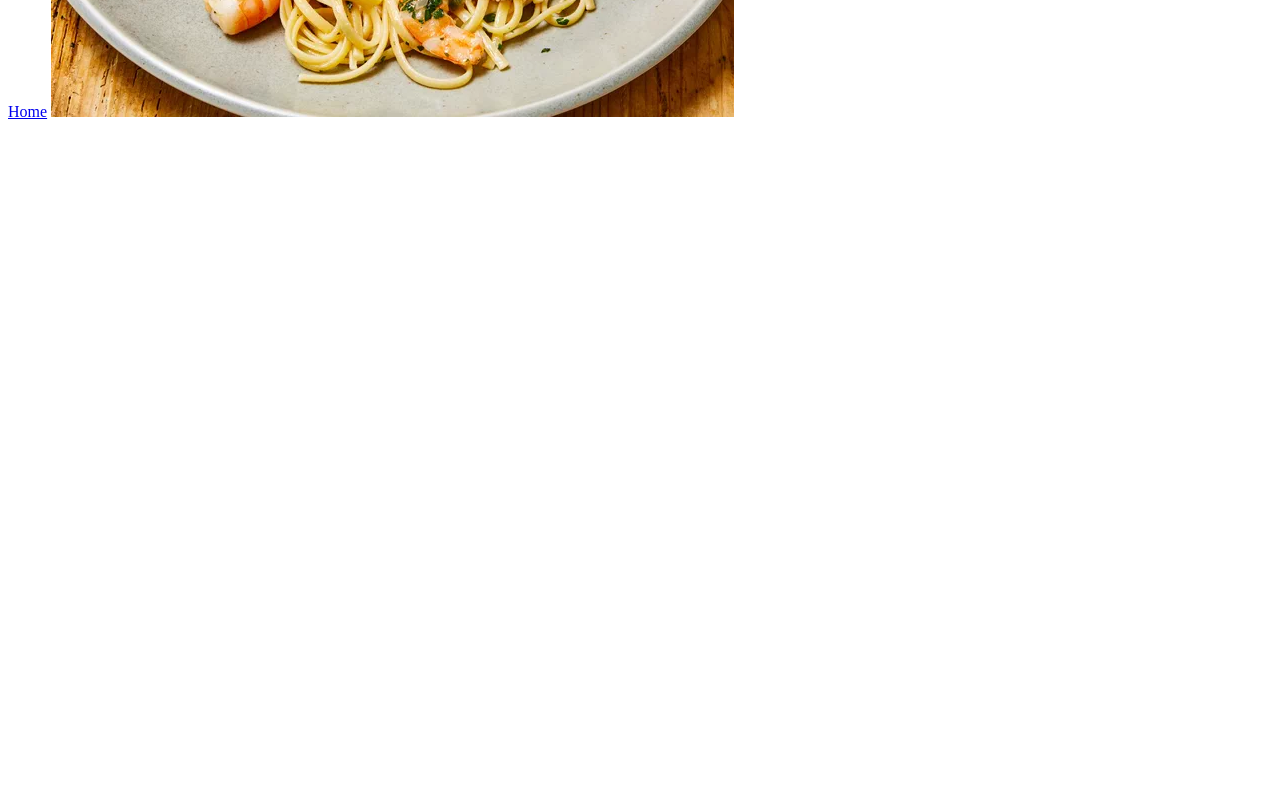
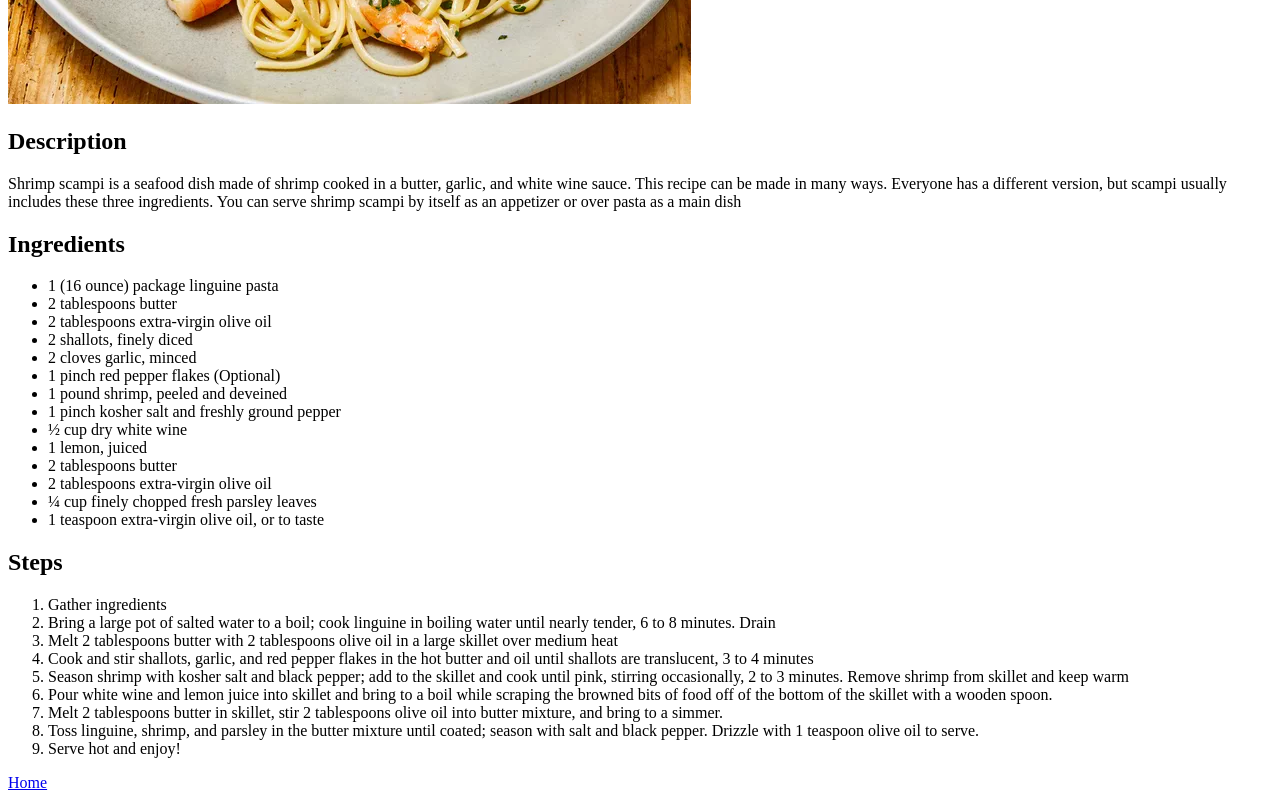
Before and after one commit to 0maa/odin-recipes, a plain HTML site: page recipes/pasta.html in a window 1280 px wide. Shown: the part 475-1275 px from the top of the page. Before the commit the page ends 800 px from the top, so only its background shows below. Drawn offline with Linux system fonts and the light colour scheme.

Commit message:
completed content for all recipes

```diff
--- a/recipes/pasta.html
+++ b/recipes/pasta.html
@@ -6,8 +6,39 @@
     <title>Document</title>
 </head>
 <body>
-    <h1>Pasta Recipe</h1>
+    <h2>Pasta Recipe</h2>
+    <img src="../images/pastapic.webp">
+    <h2>Description</h2>
+    <p>Shrimp scampi is a seafood dish made of shrimp cooked in a butter, garlic, and white wine sauce. This recipe can be made in many ways. Everyone has a different version, but scampi usually includes these three ingredients. You can serve shrimp scampi by itself as an appetizer or over pasta as a main dish</p>
+    <h2>Ingredients</h2>
+    <ul>
+        <li>1 (16 ounce) package linguine pasta</li>
+        <li>2 tablespoons butter</li>
+        <li>2 tablespoons extra-virgin olive oil</li>
+        <li>2 shallots, finely diced</li>
+        <li>2 cloves garlic, minced</li>
+        <li>1 pinch red pepper flakes (Optional)</li>
+        <li>1 pound shrimp, peeled and deveined</li>
+        <li>1 pinch kosher salt and freshly ground pepper</li>
+        <li>½ cup dry white wine</li>
+        <li>1 lemon, juiced</li>
+        <li>2 tablespoons butter</li>
+        <li>2 tablespoons extra-virgin olive oil</li>
+        <li>¼ cup finely chopped fresh parsley leaves</li>
+        <li>1 teaspoon extra-virgin olive oil, or to taste</li>
+    </ul>
+    <h2>Steps</h2>
+    <ol>
+        <li>Gather ingredients</li>
+        <li>Bring a large pot of salted water to a boil; cook linguine in boiling water until nearly tender, 6 to 8 minutes. Drain</li>
+        <li>Melt 2 tablespoons butter with 2 tablespoons olive oil in a large skillet over medium heat</li>
+        <li>Cook and stir shallots, garlic, and red pepper flakes in the hot butter and oil until shallots are translucent, 3 to 4 minutes</li>
+        <li>Season shrimp with kosher salt and black pepper; add to the skillet and cook until pink, stirring occasionally, 2 to 3 minutes. Remove shrimp from skillet and keep warm</li>
+        <li>Pour white wine and lemon juice into skillet and bring to a boil while scraping the browned bits of food off of the bottom of the skillet with a wooden spoon.</li>
+        <li>Melt 2 tablespoons butter in skillet, stir 2 tablespoons olive oil into butter mixture, and bring to a simmer.</li>
+        <li>Toss linguine, shrimp, and parsley in the butter mixture until coated; season with salt and black pepper. Drizzle with 1 teaspoon olive oil to serve.</li>
+        <li>Serve hot and enjoy!</li>
+    </ol>
     <a href="../index.html">Home</a>
-    <img src="../images/pastapic.webp">
 </body>
 </html>
```
Also changed, not shown: index.html (+3 -3 lines), recipes/burger.html (+20 -1 lines), recipes/lasagna.html (+2 -2 lines), recipes/pizza.html (+24 -1 lines).
